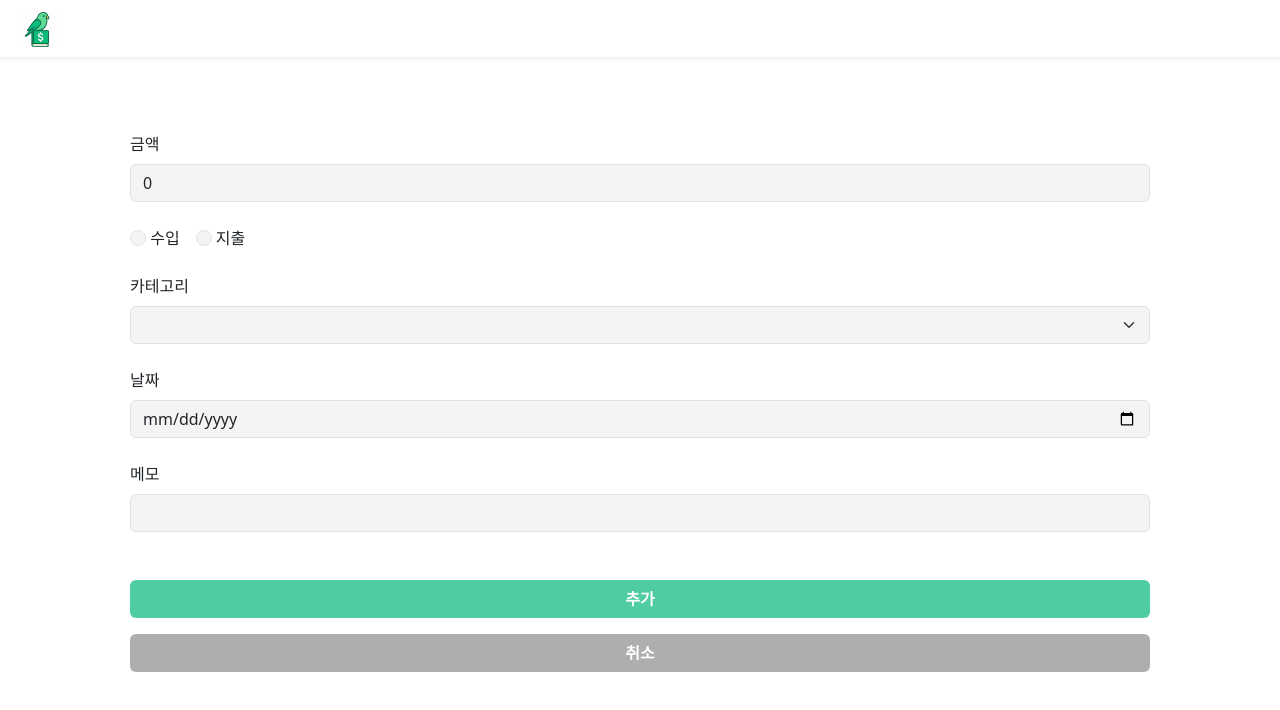
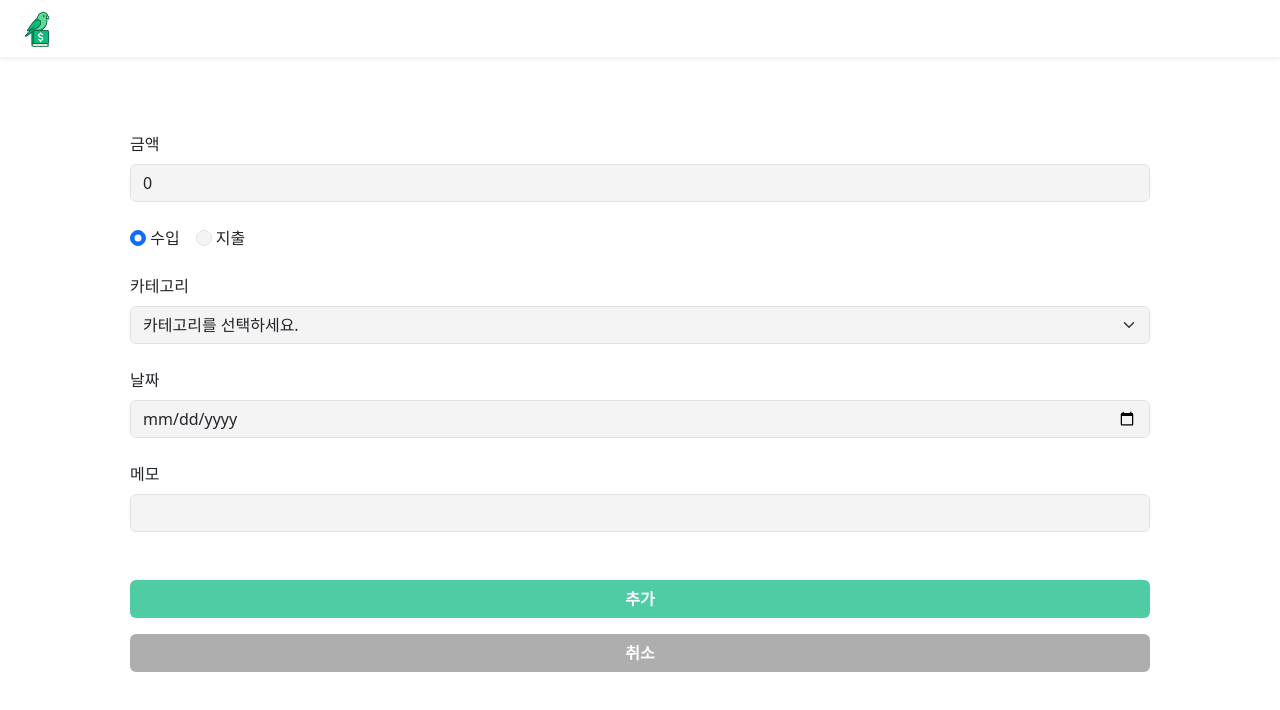
Before and after one commit to soo5o/kb_budgy, a Vue app: page /add in a window 1280 px wide. Shown: the top 710 px of the page. Built offline with nearby package versions, Linux system fonts and the light colour scheme; what v-calendar would draw is missing.

Commit message:
Fix: add 기본값 추가

```diff
--- a/db.json
+++ b/db.json
@@ -196,6 +196,15 @@
       "consumptionDate": "2025-04-09",
       "memo": "보험료 반환",
       "type": "income"
+    },
+    {
+      "id": "2430",
+      "userId": "1",
+      "amount": 10,
+      "category": "식비",
+      "consumptionDate": "2025-04-10",
+      "memo": "",
+      "type": "income"
     }
   ],
   "goal": [
--- a/src/pages/AddPage.vue
+++ b/src/pages/AddPage.vue
@@ -28,8 +28,8 @@
       <label class="w-100 mt-4">
         카테고리
         <select class="form-select mt-2" v-model="category">
-          <option selected value="카테고리를 선택하세요">
-            카테고리를 선택하세요
+          <option disabled value="카테고리를 선택하세요.">
+            카테고리를 선택하세요.
           </option>
           <option value="식비">🍚 생활/식비</option>
           <option value="주거">🏠 주거/통신</option>
@@ -77,10 +77,10 @@ const router = useRouter();
 //인풋 창에서 입력 받을 값
 const userId = ref('');
 const amount = ref(0);
-const category = ref('');
+const category = ref('카테고리를 선택하세요.');
 const consumptionDate = ref('');
 const memo = ref('');
-const type = ref('');
+const type = ref('income');
 
 //항목 추가 함수
 const addMoneyItem = async () => {
```
